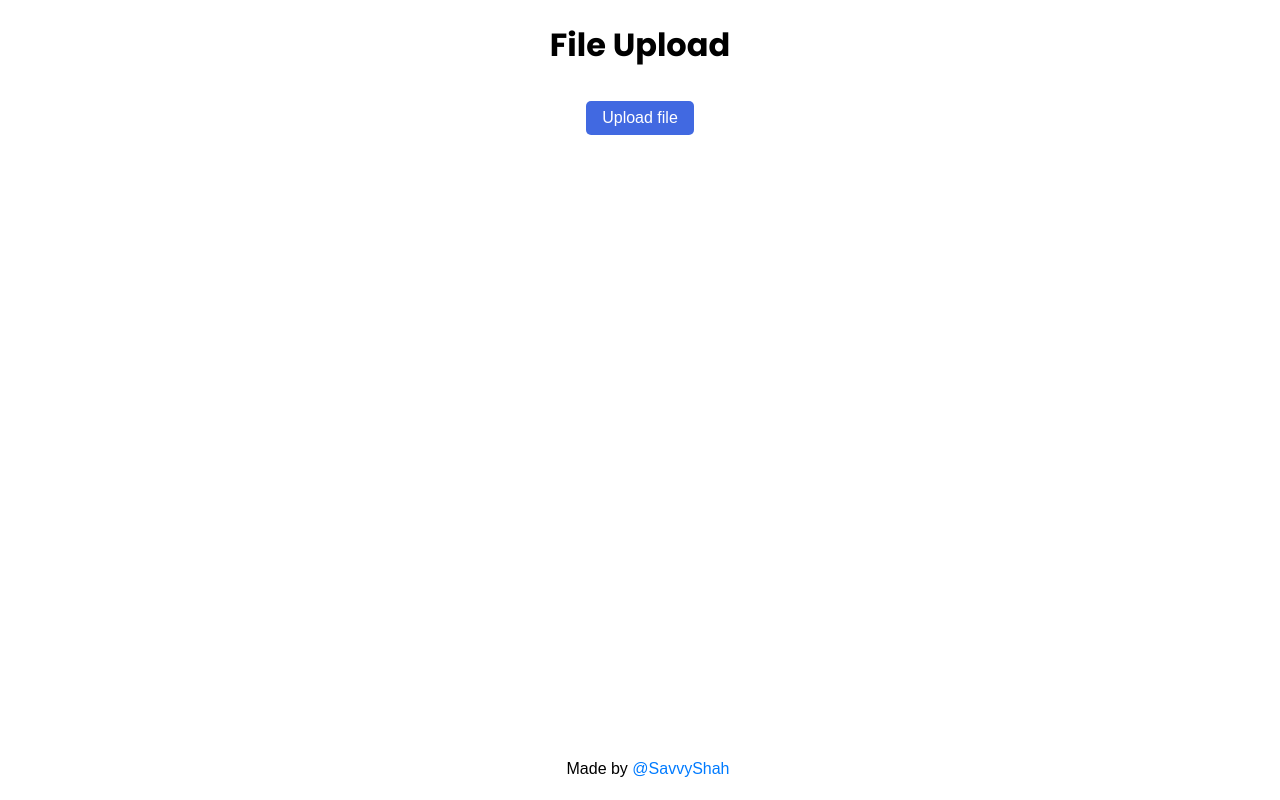
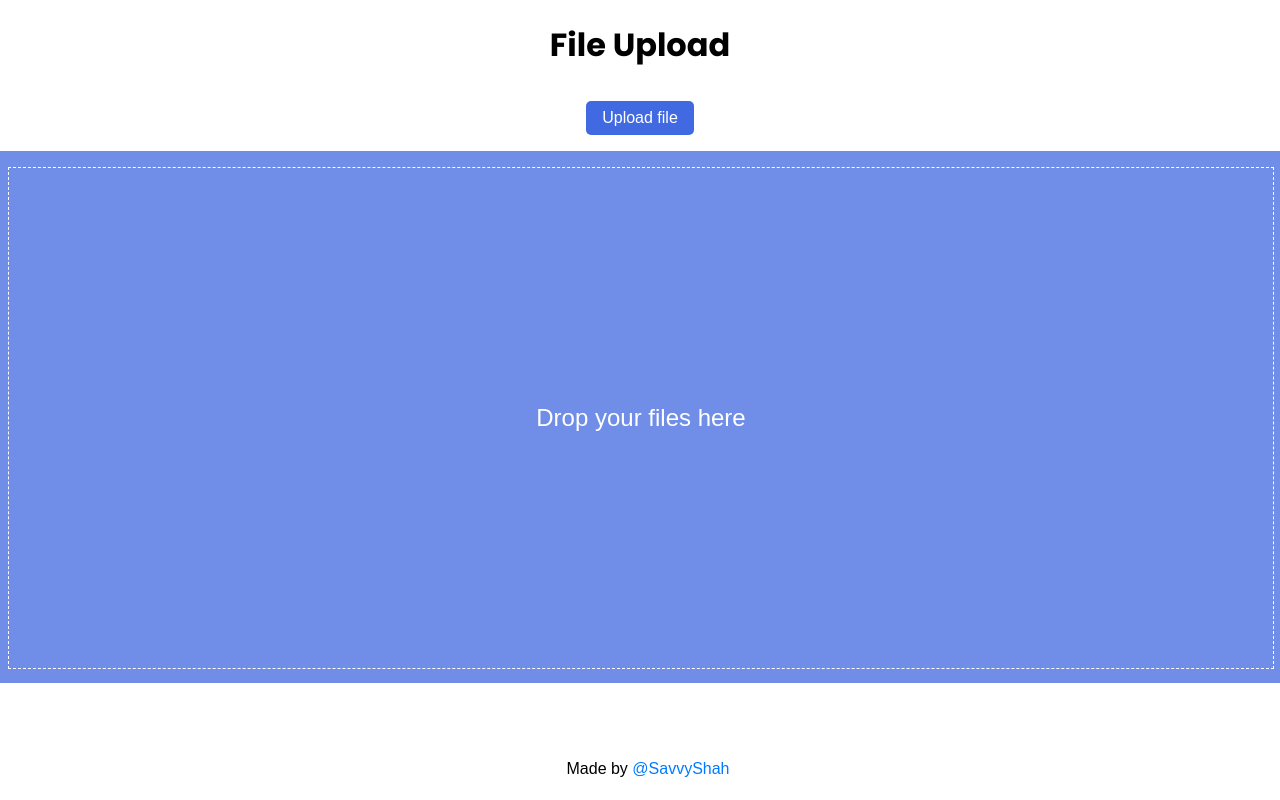
Before and after one commit to SavvyShah/file-upload, a website built with Vite: page index.html in a window 1280 px wide. Built offline with nearby package versions, Linux system fonts and the light colour scheme.

Commit message:
Add drop area

```diff
--- a/index.html
+++ b/index.html
@@ -22,6 +22,14 @@
           <button class="uploader__button" id="uploader__button">
             Upload file
           </button>
+          <div
+            class="uploader__drop-area-container"
+            id="uploader__drop-area-container"
+          >
+            <div class="uploader__drop-area" id="uploader__drop-area">
+              Drop your files here
+            </div>
+          </div>
         </div>
       </div>
       <footer>Made by <a href="http://savvyshah.com">@SavvyShah</a></footer>
--- a/style.css
+++ b/style.css
@@ -1,8 +1,11 @@
+/* Variable declaration */
 :root {
   --primary-color: royalblue;
   --primary-text: white;
   --link-color: #007bff;
 }
+
+/* Component styles */
 .heading {
   font-family: "Poppins", sans-serif;
   width: 100%;
@@ -39,6 +42,28 @@
   border: none;
   border-radius: 5px;
 }
+.uploader__drop-area-container {
+  background-color: var(--primary-color);
+  opacity: 0.75;
+  padding: 1rem;
+  width: 100%;
+  height: 500px;
+  margin: 1rem;
+}
+.uploader__drop-area {
+  border: 1px dashed var(--primary-text);
+  background-color: var(--primary-color);
+  height: 100%;
+  width: 100%;
+  display: flex;
+  justify-content: center;
+  align-items: center;
+  color: white;
+  font-size: 1.5rem;
+  font-family: sans-serif;
+}
+
+/* Global styles */
 footer {
   position: fixed;
   bottom: 0;
```
